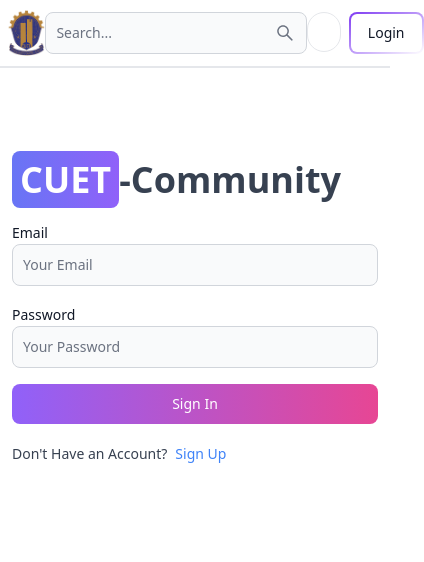
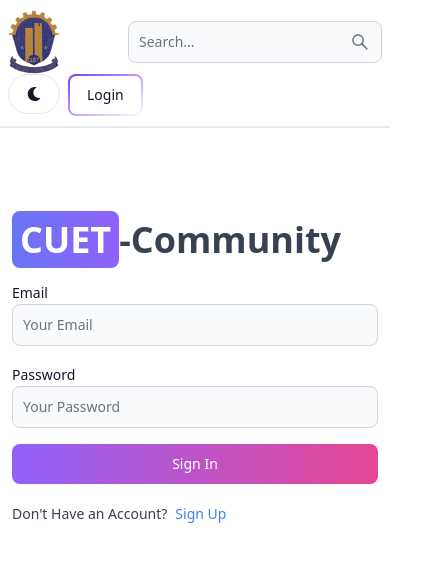
Before and after one commit to Nur-Chowdhury/CUET-Community, a React (Vite) app in the folder client/: page /login in a window 390 px wide. Shown: the top 562 px of the page, 424 px wide, since content can reach past the window. Built offline with nearby package versions, Linux system fonts and the light colour scheme.

Commit message:
navbar css

```diff
--- a/client/src/Components/Header.jsx
+++ b/client/src/Components/Header.jsx
@@ -59,14 +59,14 @@
 
   return (
     <Navbar className=' w-full border-b-2 flex justify-between'>
-        <div className=' w-[10%]'>
+        <div className=''>
             <Link to='/' className=' max-w-full self-center whitespace-nowrap'>
                 <img src={logo} alt='logo' className=' max-h-16' />
             </Link>
         </div>
 
-        <div className=' w-[70%]'>
-            <form className=' max-w-full' onSubmit={handleSubmit}>
+        <div className=''>
+            <form className='' onSubmit={handleSubmit}>
                 <TextInput
                     type='text'
                     placeholder='Search...'
@@ -82,9 +82,9 @@
             <AiOutlineSearch className=' self-center w-8 h-10' />
         </Button> */}
 
-        <div className=' w-[20%] flex gap-2 md:order-2'>
+        <div className=' flex gap-2 md:order-2'>
             <Button
-                className=' max-w-[45%] h-10 inline'
+                className=' h-10 inline'
                 color={'gray'}
                 pill
                 onClick={()=> dispatch(toggleTheme())}
```
